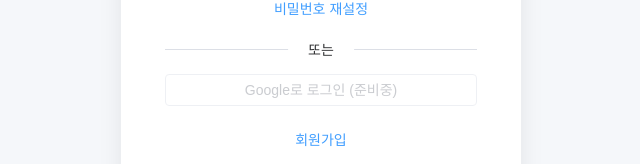
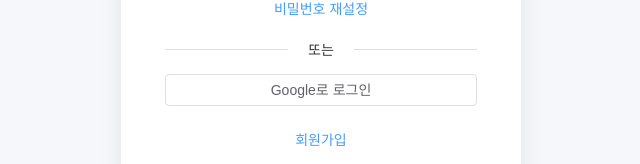
Before and after one commit to NeaA000/QR_Safety_Education, a Vue app in the folder web/: page /login in a window 1280 px wide. Shown: the part 422-586 px from the top of the page, without its empty margins (319-959 px from the left). Built offline with nearby package versions, Linux system fonts and the light colour scheme; no server answers.

Commit message:
feat: 하이브리드 앱 구조 개선 및 새 컴포넌트 추가
- Vue.js 설정 업데이트
- 로그인/스플래시 뷰 추가
- 서비스 레이어 구현
- 라우터 구조 개선
- AboutView 제거 및 HomeView 개선

```diff
--- a/web/src/views/LoginView.vue
+++ b/web/src/views/LoginView.vue
@@ -1,4 +1,3 @@
-<!-- filepath: web/src/views/LoginView.vue -->
 <template>
   <div class="login-container">
     <el-card class="login-card">
@@ -48,10 +47,10 @@
           <el-button
             type="default"
             style="width: 100%"
+            :loading="isGoogleLoading"
             @click="handleGoogleLogin"
-            disabled
           >
-            Google로 로그인 (준비중)
+            Google로 로그인
           </el-button>
         </el-form-item>
         <el-form-item>
@@ -76,6 +75,7 @@
 
 const loginFormRef = ref()
 const isLoading = ref(false)
+const isGoogleLoading = ref(false)
 
 const loginForm = reactive({
   email: '',
@@ -114,8 +114,19 @@
   })
 }
 
-const handleGoogleLogin = () => {
-  ElMessage.info('Google 로그인 기능은 준비 중입니다.')
+const handleGoogleLogin = async () => {
+  isGoogleLoading.value = true
+  try {
+    const success = await authStore.signInWithGoogle()
+    if (success) {
+      ElMessage.success('Google 로그인되었습니다.')
+      router.replace('/home')
+    } else {
+      ElMessage.error(authStore.error || 'Google 로그인에 실패했습니다.')
+    }
+  } finally {
+    isGoogleLoading.value = false
+  }
 }
 
 const handleForgotPassword = () => {
```
